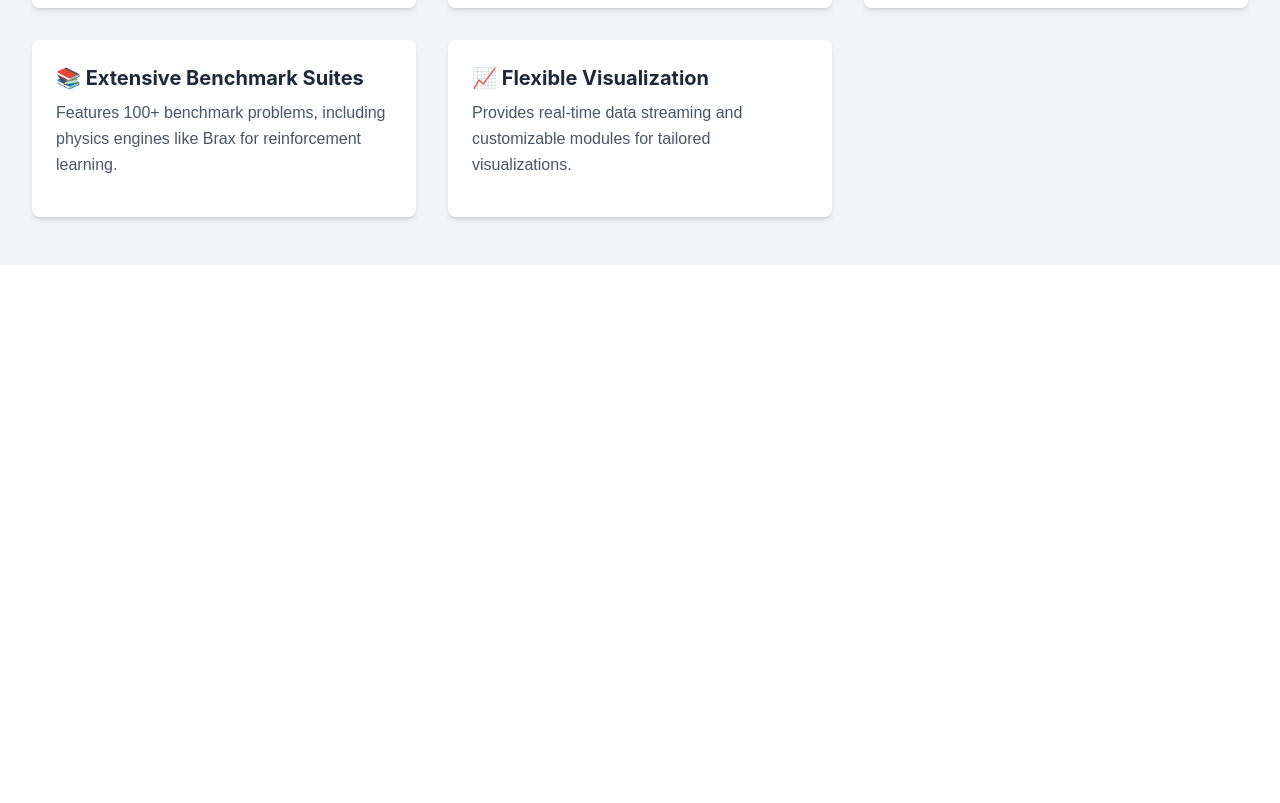
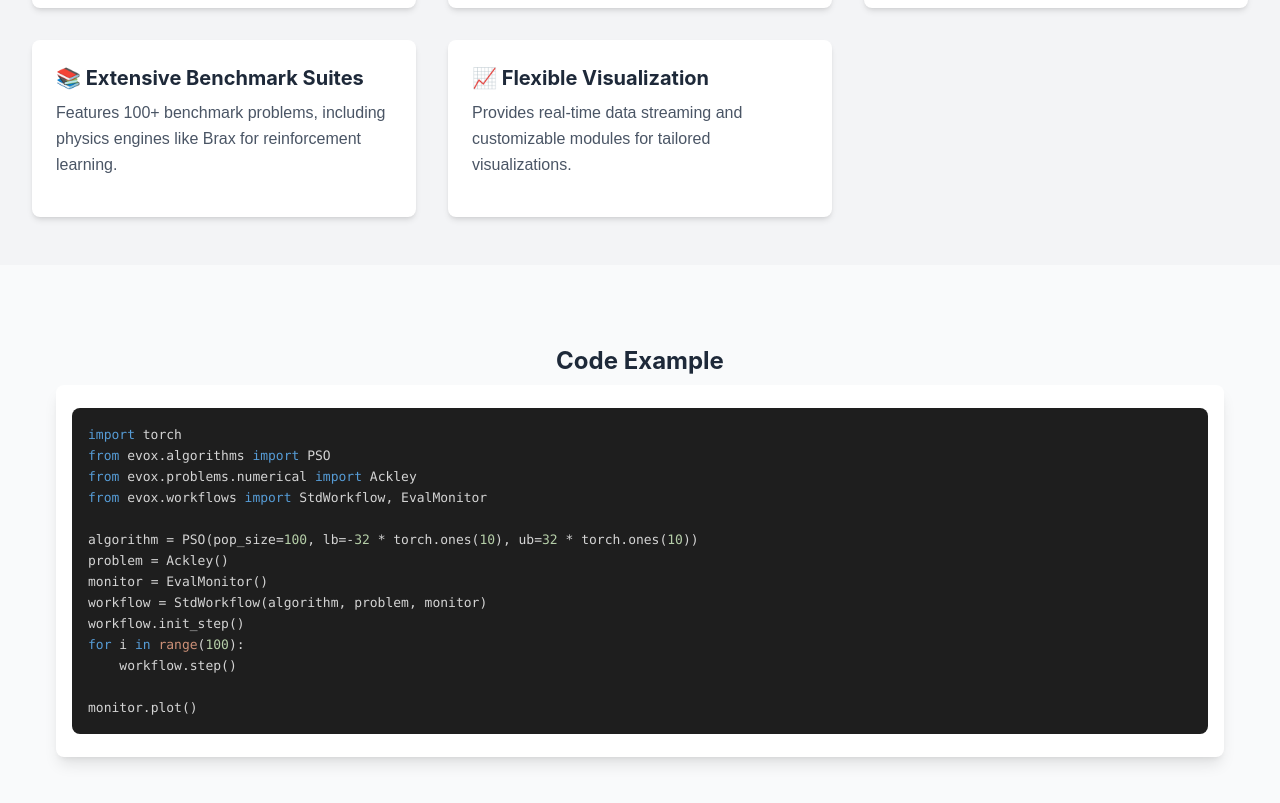
Before and after one commit to BillHuang2001/evogit_web, a Next.js app: page / in a window 1280 px wide. Shown: the part 938-1741 px from the top of the page. Before the commit the page ends 1203 px from the top, so only its background shows below. Built offline with nearby package versions, Linux system fonts and the light colour scheme.

Commit message:
gpt-4o: Add Code Example Section to homepage with syntax highlighting

```diff
--- a/src/app/page.js
+++ b/src/app/page.js
@@ -3,6 +3,7 @@ import HeroSection from "../components/HeroSection";
 import NewsBanner from "../components/NewsBanner";
 import NavigationBar from "../components/NavigationBar";
 import KeyFeatures from "../components/KeyFeatures";
+import CodeExampleSection from "../components/CodeExampleSection";
 
 export default function Home() {
   return (
@@ -18,6 +19,9 @@ export default function Home() {
 
       {/* Key Features Section */}
       <KeyFeatures />
+
+      {/* Code Example Section */}
+      <CodeExampleSection />
     </div>
   );
 }
--- /dev/null
+++ b/src/components/CodeExampleSection.jsx
@@ -0,0 +1,45 @@
+import React from "react";
+import { Prism as SyntaxHighlighter } from "react-syntax-highlighter";
+import { vscDarkPlus } from "react-syntax-highlighter/dist/esm/styles/prism";
+
+const CodeExampleSection = () => {
+  const codeSnippet = `
+import torch
+from evox.algorithms import PSO
+from evox.problems.numerical import Ackley
+from evox.workflows import StdWorkflow, EvalMonitor
+
+algorithm = PSO(pop_size=100, lb=-32 * torch.ones(10), ub=32 * torch.ones(10))
+problem = Ackley()
+monitor = EvalMonitor()
+workflow = StdWorkflow(algorithm, problem, monitor)
+workflow.init_step()
+for i in range(100):
+    workflow.step()
+
+monitor.plot()
+  `.trim();
+
+  return (
+    <section className="py-16 bg-gray-50">
+      <div className="container mx-auto px-4">
+        <h2 className="text-2xl font-bold text-center mb-6">Code Example</h2>
+        <div className="bg-white shadow-lg rounded-lg p-4">
+          <SyntaxHighlighter
+            language="python"
+            style={vscDarkPlus}
+            customStyle={{
+              borderRadius: "8px",
+              padding: "16px",
+              fontSize: "14px",
+            }}
+          >
+            {codeSnippet}
+          </SyntaxHighlighter>
+        </div>
+      </div>
+    </section>
+  );
+};
+
+export default CodeExampleSection;
```
